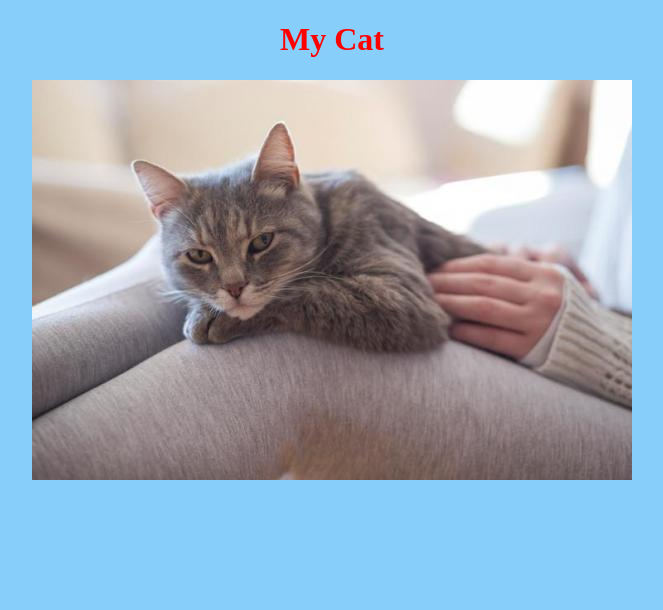
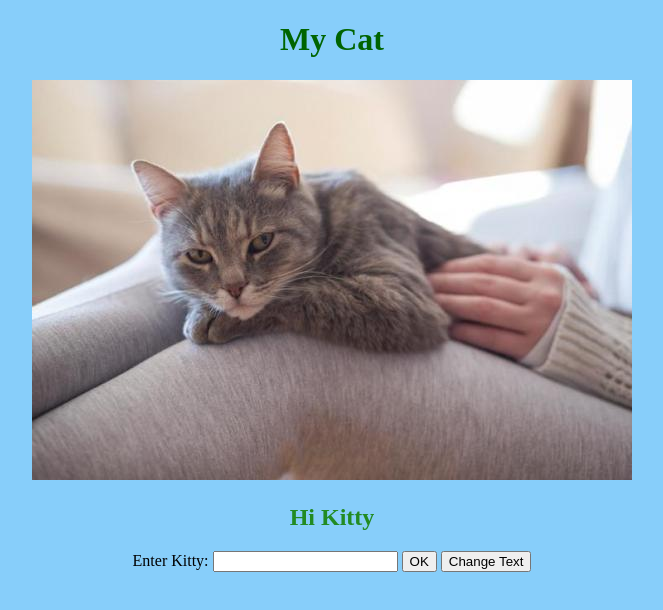
Before and after one commit to paprikaknight/paprikaknight.github.io, a plain HTML site: page Class3/index.html in a window 1280 px wide. Shown: the whole page, without its empty margins (308-971 px from the left). Drawn offline with Linux system fonts and the light colour scheme.

Commit message:
JavaScript

```diff
--- a/Class3/index.html
+++ b/Class3/index.html
@@ -5,18 +5,29 @@
     <meta name="viewport" content="width=device-width, initial-scale=1.0">
     <meta http-equiv="X-UA-Compatible" content="ie=edge">
     <title>My Cat</title>
+    <script>
+        function changeText() {
+            document.getElementById("content").innerHTML = 'My name is'+ document.getElementById('myText').value;
+        }
+        function onAlertMyText (text) {
+            var mergeText = text + document.getElementById('myText').value;
+            alert(mergeText)
+        }
+    </script>
 </head>
 <body>
     <body style="text-align:center; background-color:lightskyblue">
     <h1>
         <style>
         h1 {
-            color:red
+            color:darkgreen
             }
         </style>
         My Cat</h1>
     <img src="IMG/Cat1.jpg">
-
-
+    <h2 id="content" style="color:forestgreen">Hi Kitty</h2>
+    Enter Kitty: <input type="text" id="mytext"></input>
+    <button onclick='onAlertMyText("Hello.")'>OK</button>
+    <button onclick="changeText('Hello.')">Change Text</button>
 </body>
 </html>
```
